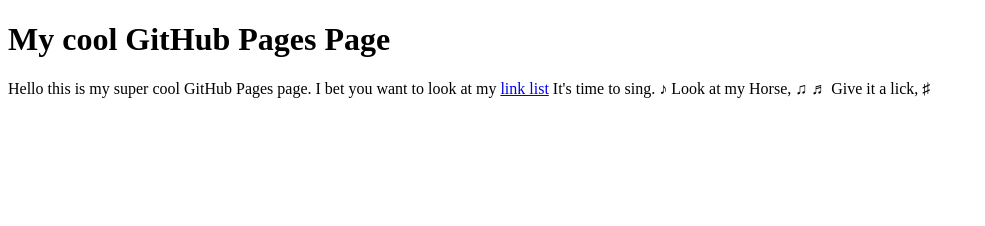
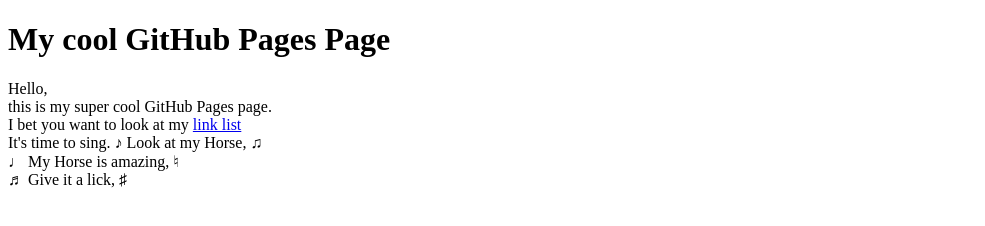
Before and after one commit to runazaz/silver-tribble, a plain HTML site: page index.html in a window 1280 px wide. Shown: the whole page, without its empty margins (0-985 px from the left). Drawn offline with Linux system fonts and the light colour scheme.

Commit message:
Initial commit

```diff
--- a/index.html
+++ b/index.html
@@ -6,12 +6,18 @@
 <body>
   <h1>My cool GitHub Pages Page</h1>
 <!-- Copyright (c) 2016 runazaz. All Rights Reserved. -->
-<p>Hello
-this is my super cool GitHub Pages page.
+<p>Hello,
+  <br>
 
-I bet you want to look at my <a href="/silver-tribble/slash.html">link list</a>
+  this is my super cool GitHub Pages page.
+<br>
+  I bet you want to look at my <a href="/silver-tribble/slash.html">link list</a>
+  <br>
 
-It's time to sing.
-&#x266a; Look at my Horse, &#x266b;
-&#x266c; Give it a lick, &#x266f;
+  It's time to sing.
+  &#x266a; Look at my Horse, &#x266b;
+  <br>
+  &#x2669; My Horse is amazing, &#x266e;
+  <br>
+  &#x266c; Give it a lick, &#x266f;
 </p>
```
